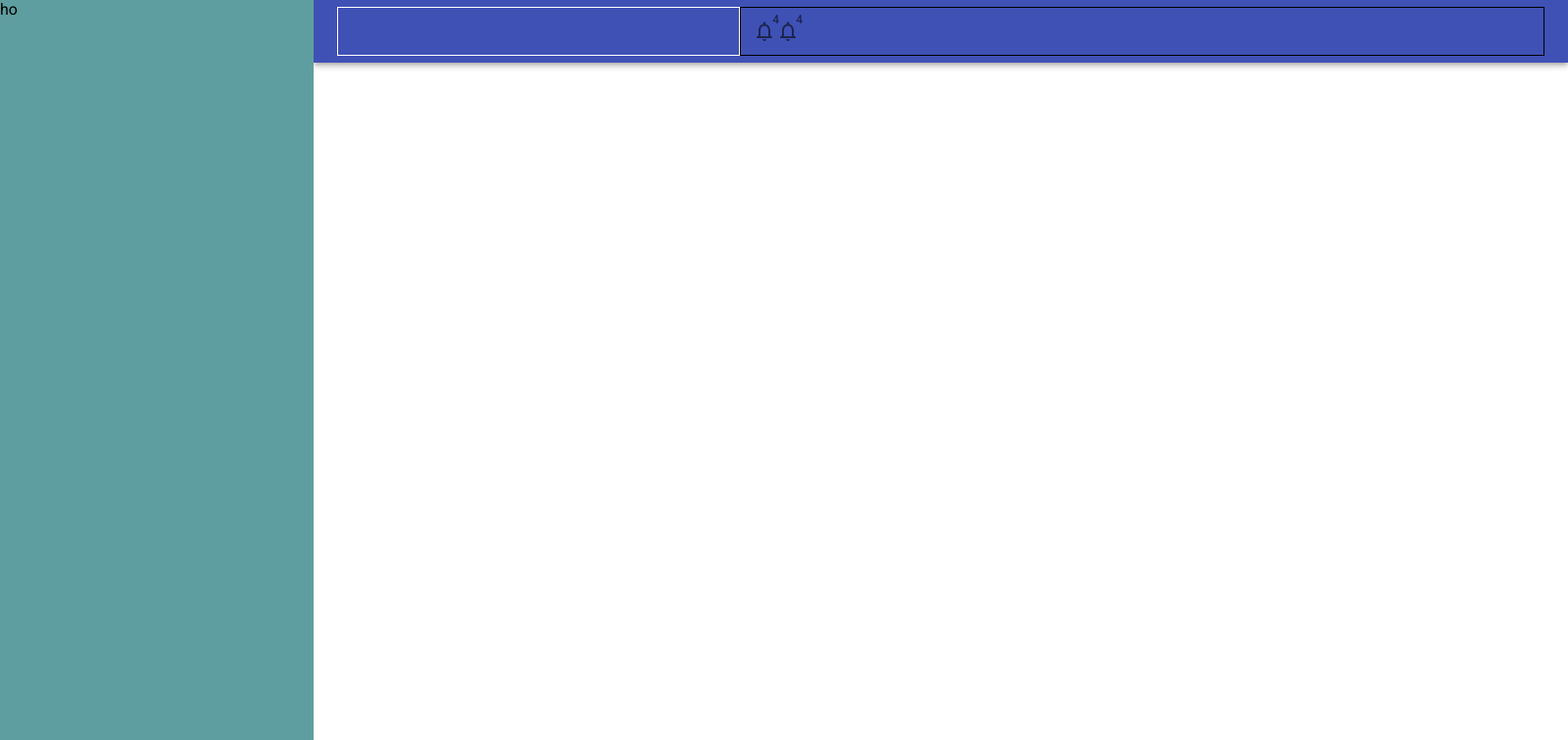
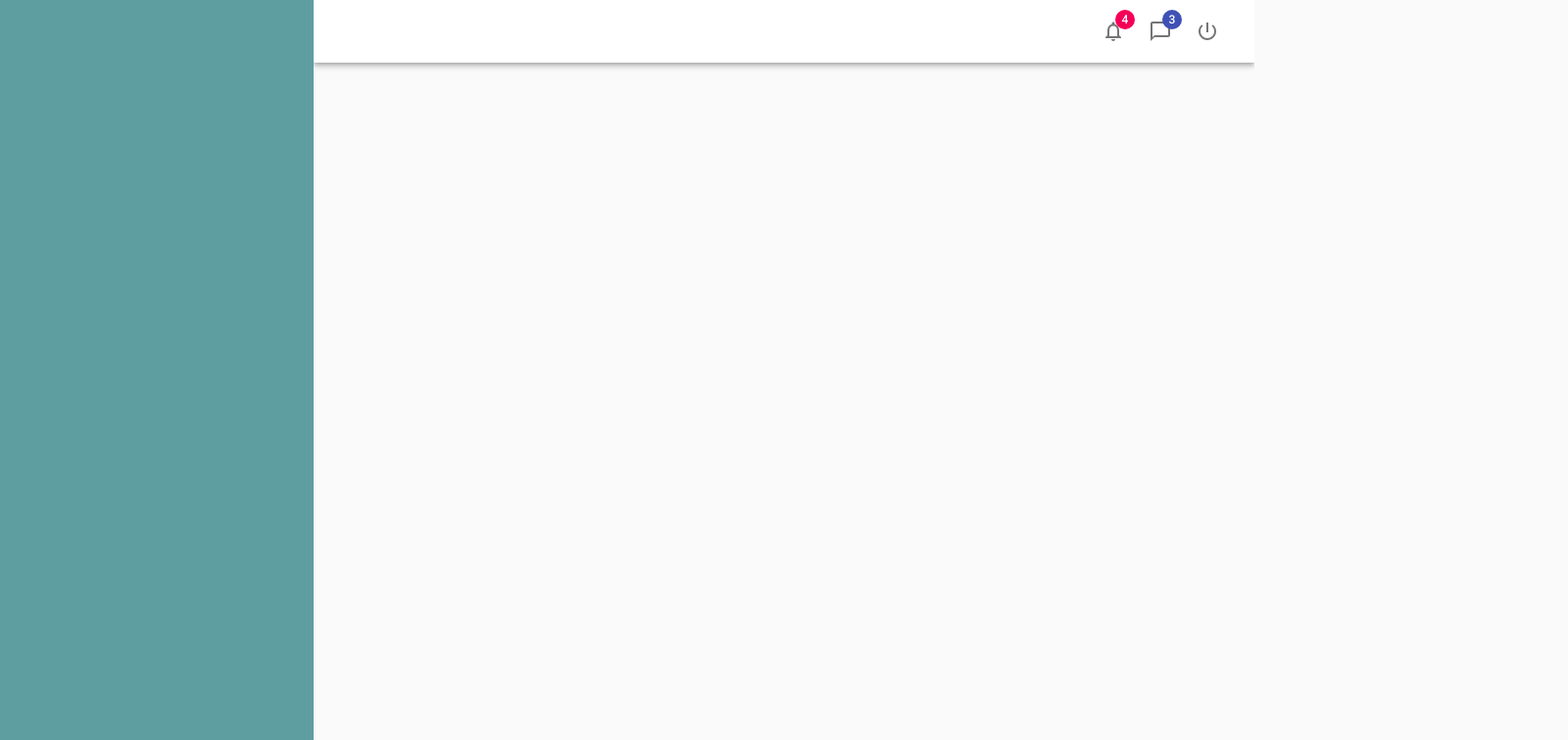
Before and after one commit to anisiqbal/React-Material-UI-Tutorial, a React (Create React App) app in the folder practice/: page / in a window 1280 px wide. Shown: the top 756 px of the page at 98% size, 1600 px wide, since content can reach past the window. Built offline with nearby package versions, Linux system fonts and the light colour scheme.

Commit message:
worked on header nav bar and icons,badge,iconbutton

```diff
--- a/practice/src/App.js
+++ b/practice/src/App.js
@@ -1,7 +1,7 @@
 import logo from './logo.svg';
 import './App.css';
 import SideMenu from '../src/Components/SideMenu'
-import { makeStyles } from '@material-ui/core';
+import { CssBaseline, makeStyles } from '@material-ui/core';
 import Header from './Components/Header';
 
 const useStyles = makeStyles({
@@ -20,6 +20,7 @@ function App() {
       <div className={classes.appMain}>
       <Header/>
       </div>
+      <CssBaseline/>
 
 
     </>
--- a/practice/src/Components/Header.js
+++ b/practice/src/Components/Header.js
@@ -1,31 +1,51 @@
 
-import { AppBar , Toolbar , Grid, InputBase, IconButton  , Badge} from "@material-ui/core";
+import { AppBar, Toolbar, Grid, InputBase, IconButton, Badge, makeStyles } from "@material-ui/core";
 import React from "react";
 import NotificationsNoneIcon from '@material-ui/icons/NotificationsNone';
+import ChatBubbleOutlineIcon from '@material-ui/icons/ChatBubbleOutline';
+import PowerSettingsNewIcon from '@material-ui/icons/PowerSettingsNew';
+
+const useStyles = makeStyles ({
+    root:{
+        backgroundColor: '#fff'
+    }
+})
 
 function Header() {
+
+    const classes = useStyles();
+
     return (
-        <AppBar position="static">
+        <AppBar position="static" className={classes.root}>
             <Toolbar>
                 <Grid container>
-                    <Grid item sm={4} style={{border:'1px solid #fff'}}>
-                        <InputBase/>
+                    <Grid item>
+                        <InputBase />
                     </Grid>
+                    <Grid item sm></Grid>
+                    <Grid item>
+                        <IconButton>
+                            <Badge badgeContent={4} color="secondary">
+                                <NotificationsNoneIcon />
+                            </Badge>
+                        </IconButton>
 
-                    <Grid item sm={8} style={{border:'1px solid #000'}}>
                         <IconButton>
-                            <Badge badgeContent={4} color=" secondary">
-                                <NotificationsNoneIcon/>
+                            <Badge badgeContent={3} color="primary">
+                                < ChatBubbleOutlineIcon />
                             </Badge>
+                        </IconButton>
 
-                            <Badge badgeContent={4} color=" secondary">
-                                <NotificationsNoneIcon/>
-                            </Badge>
+
+                        <IconButton>
+
+                            <PowerSettingsNewIcon />
+
                         </IconButton>
                     </Grid>
 
 
-                        </Grid>
+                </Grid>
 
             </Toolbar>
         </AppBar>
--- a/practice/src/Components/SideMenu.js
+++ b/practice/src/Components/SideMenu.js
@@ -22,7 +22,7 @@ function SideMenu() {
 
     return (
      <div className={classes.sideMenu}>
-ho
+
      </div>
     )
   }
```
